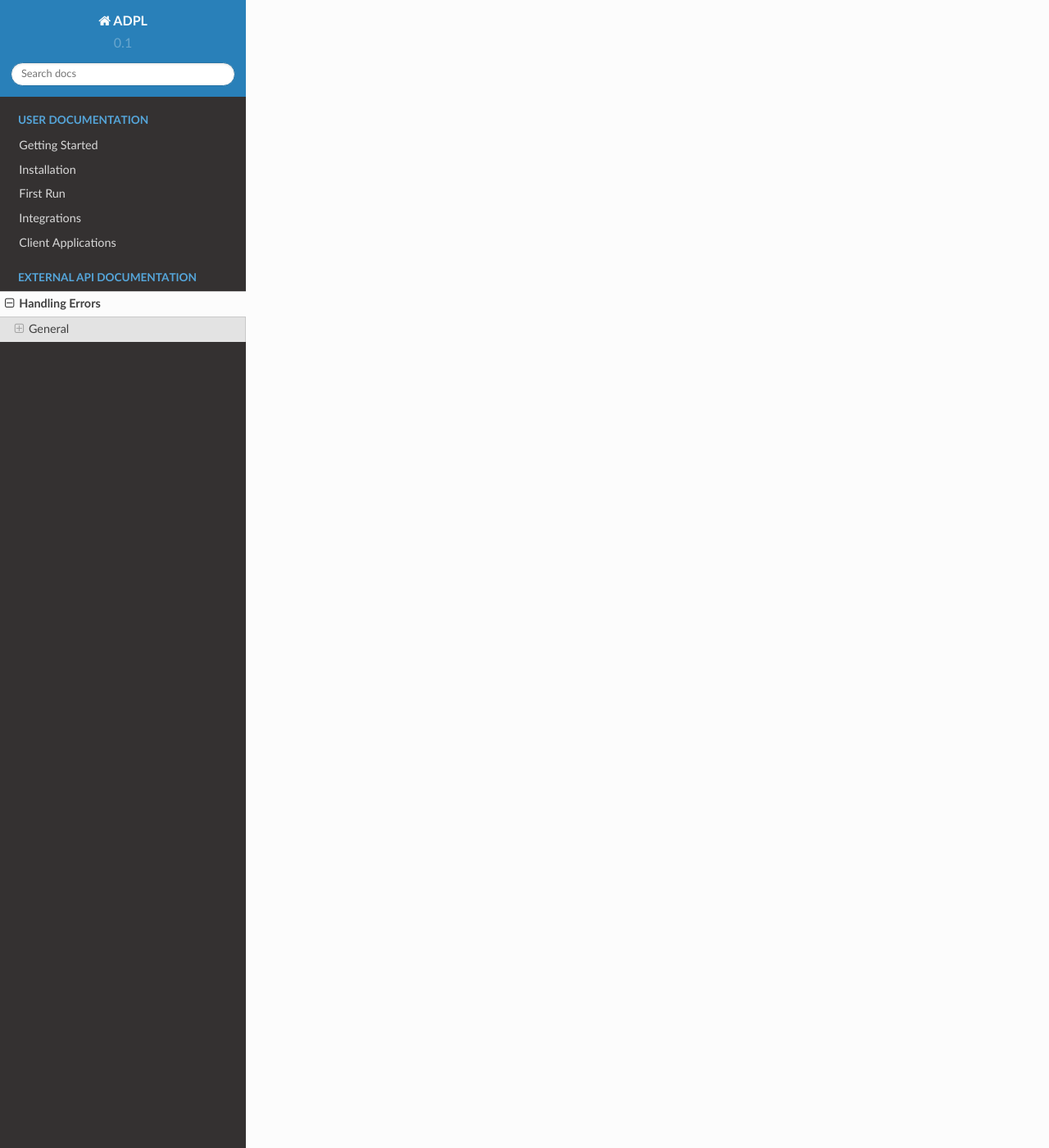
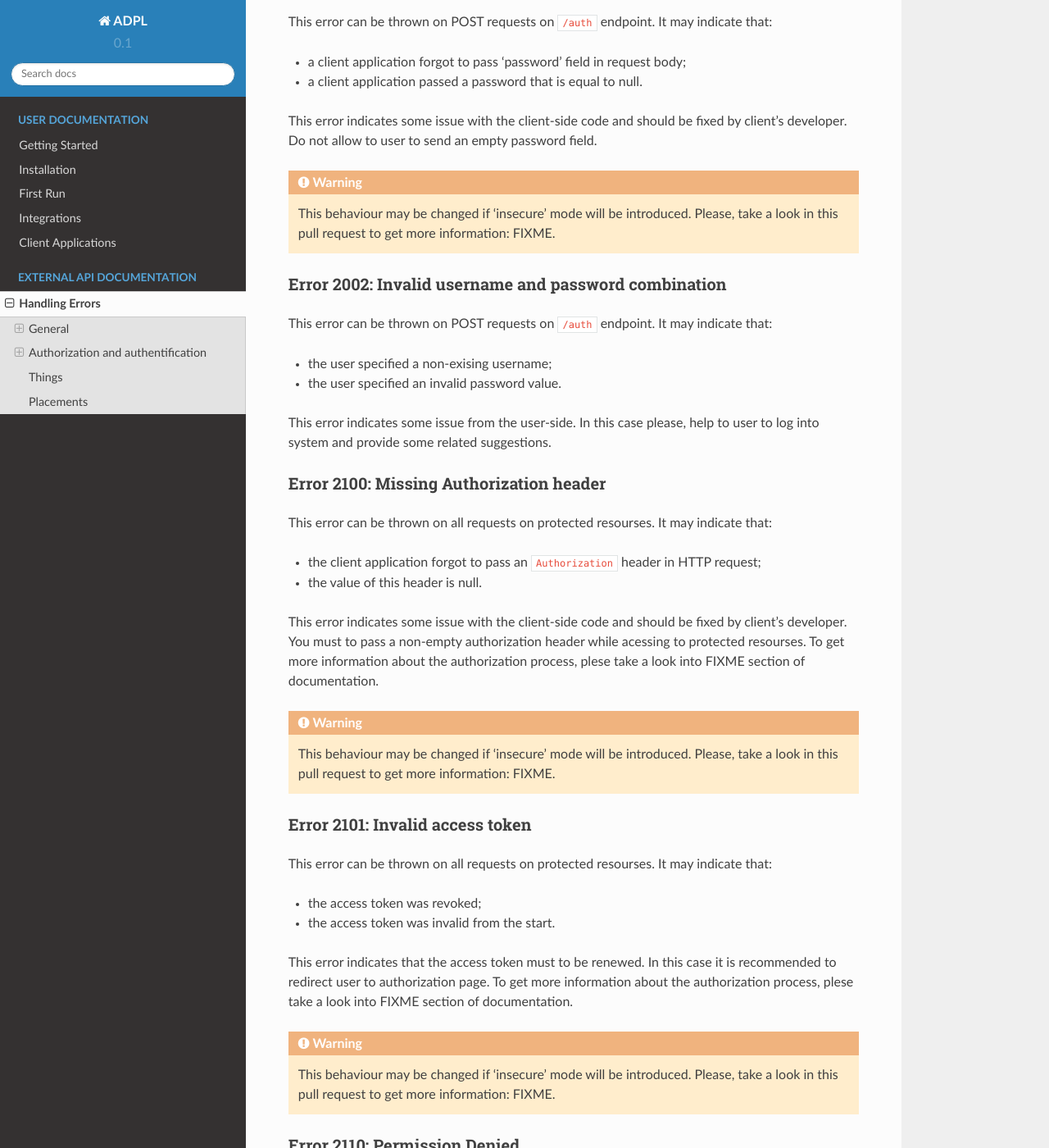
Before and after one commit to fossabot/everpl, a Sphinx documentation site: the page built from docs/source/api/handling_errors.rst, in a window 1280 px wide and 1400 px high, scrolled down 2178 px. Shown: the whole window at 82% size. Built offline with Sphinx 7.4.7 and the Read the Docs theme 2.0.0, drawn with Linux system fonts in a browser that asks for light colours; pages that are not in the unit, such as notebooks, are missing from menus; some of the changed text lies outside the part shown.

Commit message:
[WIP] [DOCS] Described auth errors

```diff
--- a/docs/source/api/handling_errors.rst
+++ b/docs/source/api/handling_errors.rst
@@ -94,3 +94,139 @@ example, you can have a spelling error, an extra slash symbol
 or a missing one. If you are sure that the specified URL is valid,
 than it means that the corresponding resourse or object was
 deleted. This is fine. Just be ready to that.
+
+Authorization and authentification
+-------
+
+This section is related to the errors in authorization and
+authentification processes.
+
+.. _error_2000:
+
+Error 2000: Missing username
+^^^^^^^^^^^^^^^^^^^^^^^^^^^^^^
+
+This error can be thrown on POST requests on ``/auth`` endpoint.
+It may indicate that:
+
+- a client application forgot to pass 'username' field in request body;
+- a client application passed a username that is equal to null.
+
+This error indicates some issue with the client-side code and should
+be fixed by client's developer. Do not allow to user to send an empty
+username field.
+
+.. WARNING::
+   This behaviour may be changed if 'insecure' mode will be introduced.
+   Please, take a look in this pull request to get more information:
+   FIXME.
+
+.. _error_2001:
+
+Error 2001: Missing username
+^^^^^^^^^^^^^^^^^^^^^^^^^^^^^^
+
+This error can be thrown on POST requests on ``/auth`` endpoint.
+It may indicate that:
+
+- a client application forgot to pass 'password' field in request body;
+- a client application passed a password that is equal to null.
+
+This error indicates some issue with the client-side code and should
+be fixed by client's developer. Do not allow to user to send an empty
+password field.
+
+.. WARNING::
+   This behaviour may be changed if 'insecure' mode will be introduced.
+   Please, take a look in this pull request to get more information:
+   FIXME.
+
+.. _error_2002:
+
+Error 2002: Invalid username and password combination
+^^^^^^^^^^^^^^^^^^^^^^^^^^^^^^
+
+This error can be thrown on POST requests on ``/auth`` endpoint.
+It may indicate that:
+
+- the user specified a non-exising username;
+- the user specified an invalid password value.
+
+This error indicates some issue from the user-side. In this case please,
+help to user to log into system and provide some related suggestions.
+
+.. _error_2100:
+
+Error 2100: Missing Authorization header
+^^^^^^^^^^^^^^^^^^^^^^^^^^^^^^
+
+This error can be thrown on all requests on protected resourses.
+It may indicate that:
+
+- the client application forgot to pass an ``Authorization`` header in
+  HTTP request;
+- the value of this header is null.
+
+This error indicates some issue with the client-side code and should
+be fixed by client's developer. You must to pass a non-empty
+authorization header while acessing to protected resourses. To get
+more information about the authorization process, plese take a look
+into FIXME section of documentation.
+
+.. WARNING::
+   This behaviour may be changed if 'insecure' mode will be introduced.
+   Please, take a look in this pull request to get more information:
+   FIXME.
+
+.. _error_2101:
+
+Error 2101: Invalid access token
+^^^^^^^^^^^^^^^^^^^^^^^^^^^^^
+
+This error can be thrown on all requests on protected resourses.
+It may indicate that:
+
+- the access token was revoked;
+- the access token was invalid from the start.
+
+This error indicates that the access token must to be renewed. In this
+case it is recommended to redirect user to authorization page. To get
+more information about the authorization process, plese take a look
+into FIXME section of documentation.
+
+.. WARNING::
+   This behaviour may be changed if 'insecure' mode will be introduced.
+   Please, take a look in this pull request to get more information:
+   FIXME.
+
+Error 2110: Permission Denied
+^^^^^^^^^^^^^^^^^^^^^^^^^^^^^
+
+This error can be thrown on all requests on protected resourses.
+It may indicate that:
+
+- the user doesn't have an access to this resourse;
+- the user doesn't have a permission to modify this resourse;
+- the specified access token doesn't permit to process this
+  request for some other reason.
+
+This error indicates that the user doesn't have an access to this
+resourse for some reason. There is nothing to do from the client-
+side. In this situation please describe what was happened to user
+and help him/her to contact an administrator of platfrom's instance
+and to get a corresponding rights.
+
+.. WARNING::
+   This behaviour may be changed if 'insecure' mode will be introduced.
+   Please, take a look in this pull request to get more information:
+   FIXME.
+
+Things
+-------
+
+FIXME
+
+Placements
+-------
+
+FIXME
```
